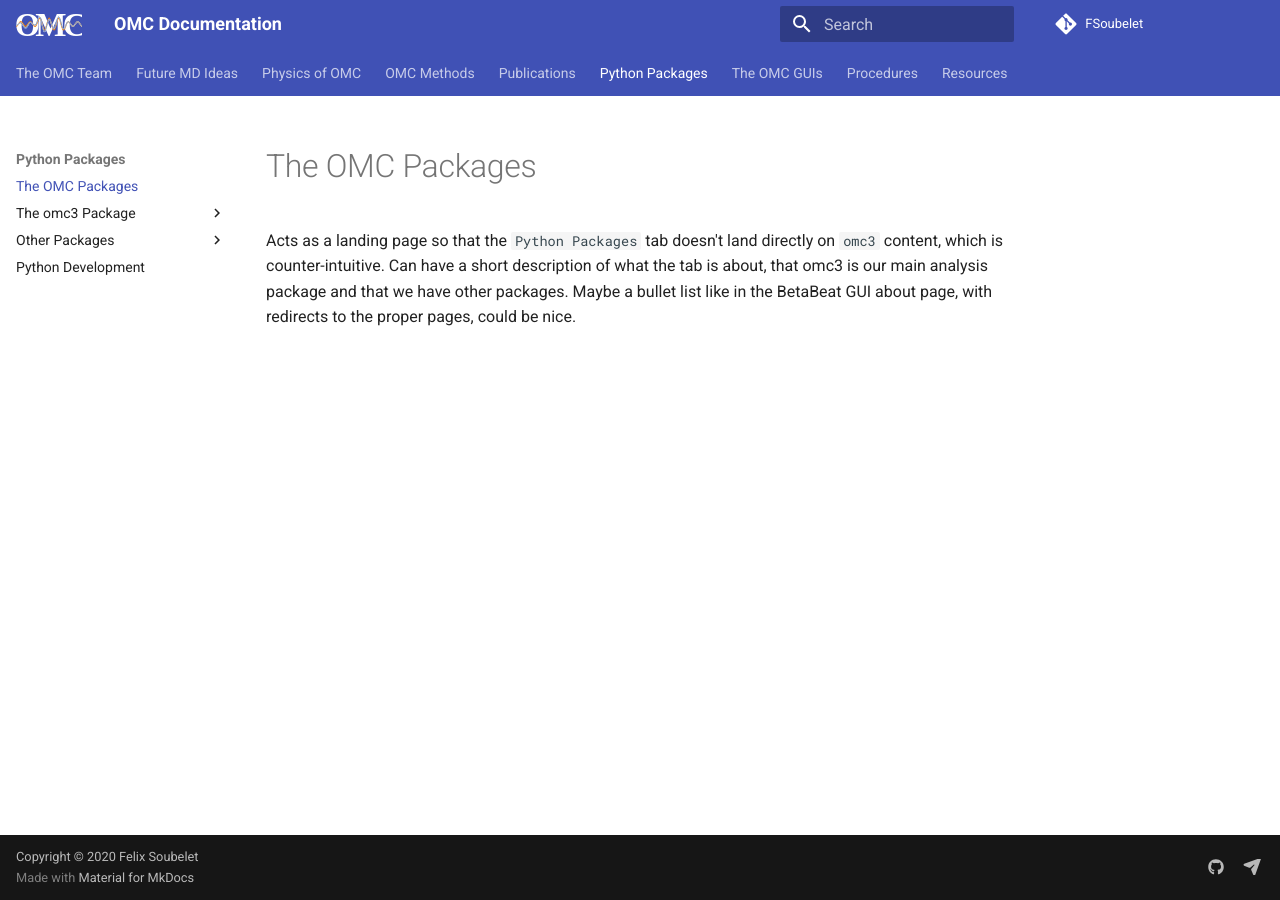
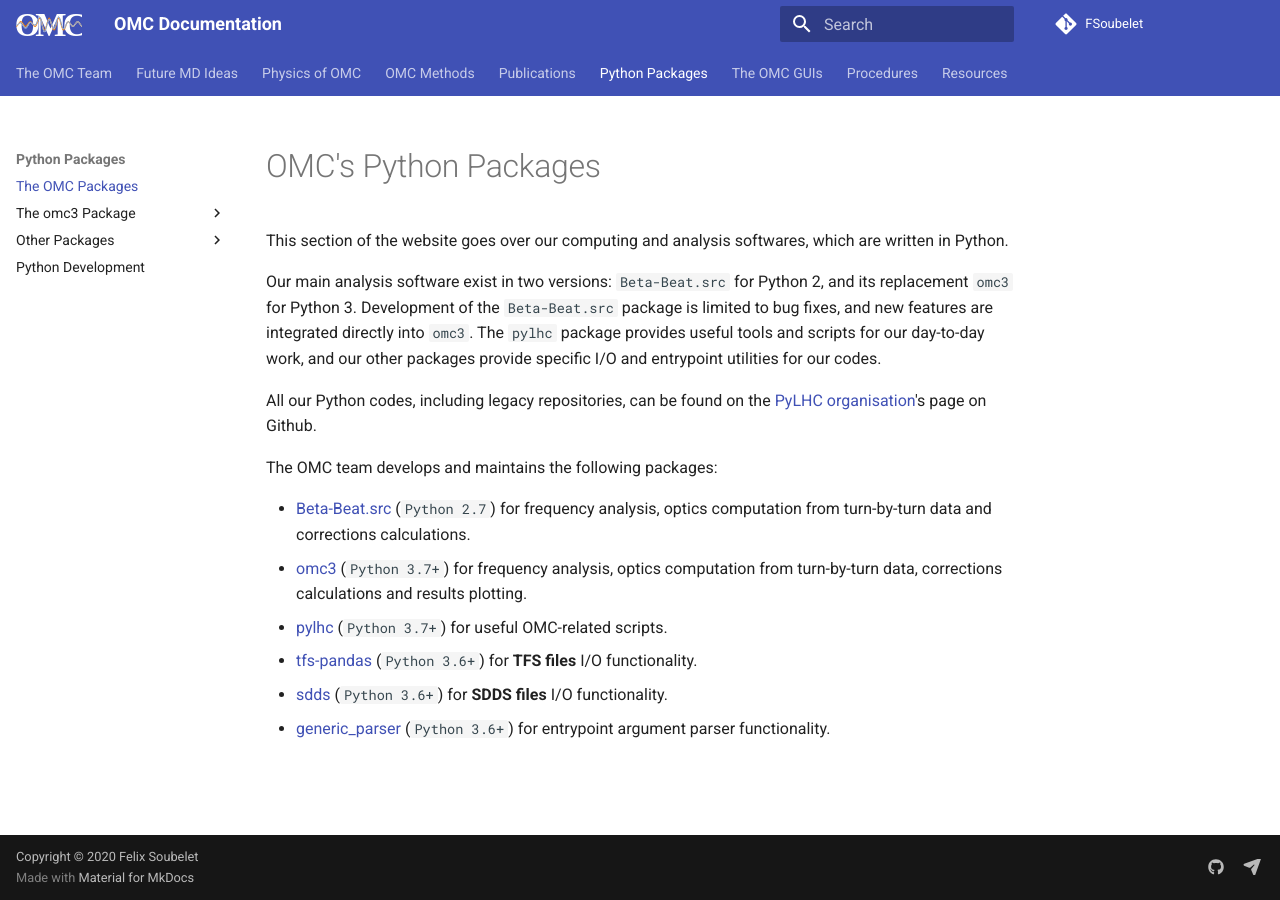
Before and after one commit to pylhc/pylhc.github.io, an MkDocs documentation site: the page built from docs/packages/about.md, in a window 1280 px wide. Built offline with MkDocs 1.6.1 and Material for MkDocs 9.7.7, drawn with Linux system fonts in a browser that asks for light colours.

Commit message:
Python packages tab landing page (#17)

```diff
--- a/docs/packages/about.md
+++ b/docs/packages/about.md
@@ -1,3 +1,21 @@
-Acts as a landing page so that the `Python Packages` tab doesn't land directly on `omc3` content, which is counter-intuitive.
-Can have a short description of what the tab is about, that omc3 is our main analysis package and that we have other packages.
-Maybe a bullet list like in the BetaBeat GUI about page, with redirects to the proper pages, could be nice.
+# OMC's Python Packages
+
+This section of the website goes over our computing and analysis softwares, which are written in Python.
+
+Our main analysis software exist in two versions: `Beta-Beat.src` for Python 2, and its replacement `omc3` for Python 3.
+Development of the `Beta-Beat.src` package is limited to bug fixes, and new features are integrated directly into `omc3`.
+The `pylhc` package provides useful tools and scripts for our day-to-day work, and our other packages provide specific I/O and entrypoint utilities for our codes.
+
+All our Python codes, including legacy repositories, can be found on the [PyLHC organisation][pylhc_github]{target=_blank}'s page on Github.
+
+The OMC team develops and maintains the following packages:
+
+- [Beta-Beat.src](betabeatsrc.md) (`Python 2.7`) for frequency analysis, optics computation from turn-by-turn data and corrections calculations.
+- [omc3](omc3/about.md) (`Python 3.7+`) for frequency analysis, optics computation from turn-by-turn data, corrections calculations and results plotting.
+- [pylhc](pylhc.md) (`Python 3.7+`)  for useful OMC-related scripts.
+- [tfs-pandas](tfs-pandas.md) (`Python 3.6+`) for **TFS files** I/O functionality.
+- [sdds](sdds.md) (`Python 3.6+`) for **SDDS files** I/O functionality.
+- [generic_parser](generic_parser.md) (`Python 3.6+`) for entrypoint argument parser functionality.
+
+
+[pylhc_github]: https://github.com/pylhc
--- a/mkdocs.yml
+++ b/mkdocs.yml
@@ -115,11 +115,11 @@ nav:
       - Workflow: packages/omc3/workflow.md
       - Know-How: packages/omc3/know_how.md
     - Other Packages:
+      - Beta-Beat.src: packages/betabeatsrc.md
+      - pylhc: packages/pylhc.md
       - tfs-pandas: packages/tfs-pandas.md
       - sdds: packages/sdds.md
-      - PyLHC: packages/pylhc.md
       - generic_parser: packages/generic_parser.md
-      - Beta-Beat.src: packages/betabeatsrc.md
       - MESS: packages/mess.md
     - Python Development: packages/development.md
   - The OMC GUIs:
```
